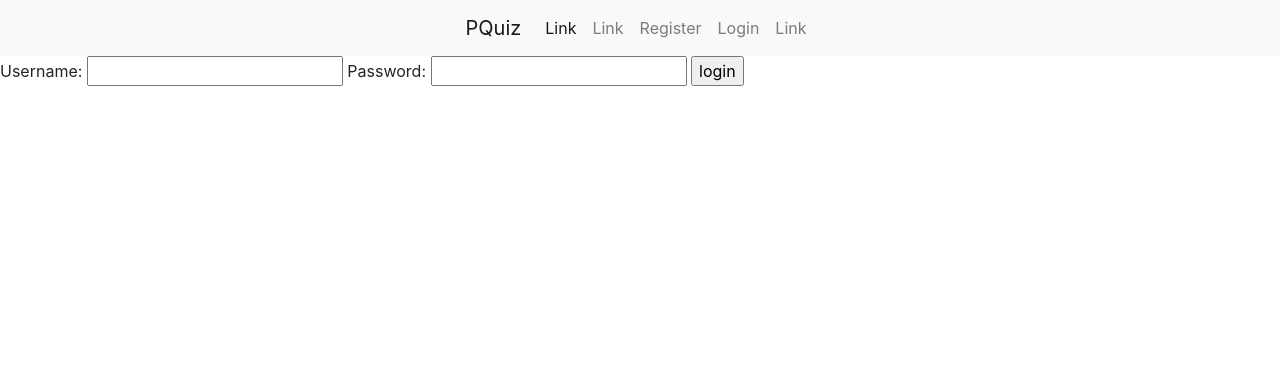
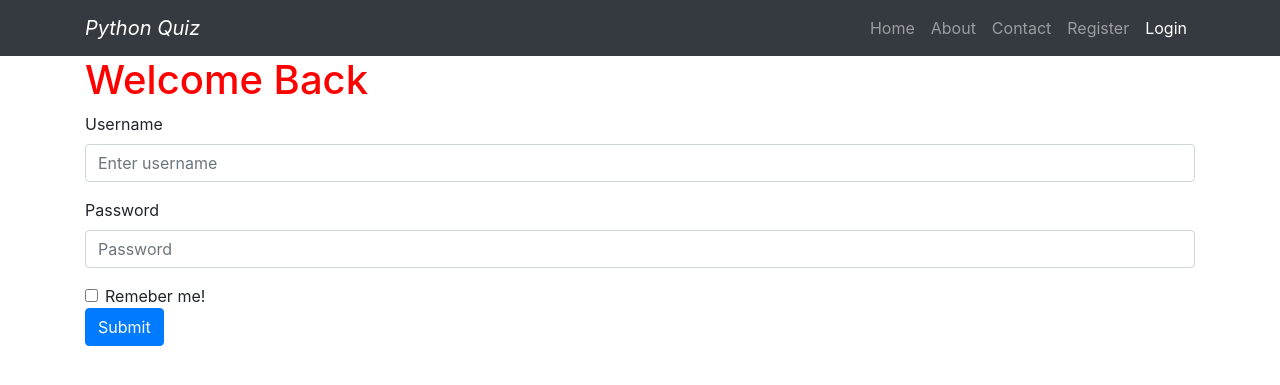
Before and after one commit to princemalav/quiz_app, a Django app: page /quiz_app/login in a window 1280 px wide. Shown: the top 385 px of the page. Run offline with Django 3.2, Linux system fonts and the light colour scheme; some libraries are stand-ins or nearby versions.

Commit message:
improved naviagtion bar

```diff
--- a/src/pytho_quiz/pytho_quiz/settings.py
+++ b/src/pytho_quiz/pytho_quiz/settings.py
@@ -122,4 +122,6 @@ USE_TZ = True
 STATIC_URL = '/static/'
 STATICFILES_DIRS = [
     STATIC_DIR,
+    '/workspace/python_quiz/src/pytho_quiz/static',
+
 ]
--- a/src/pytho_quiz/pytho_quiz/urls.py
+++ b/src/pytho_quiz/pytho_quiz/urls.py
@@ -15,10 +15,14 @@ Including another URLconf
 """
 from django.conf.urls import url
 from django.contrib import admin
-from quiz_app import urls
+from quiz_app import urls ,views
 from django.conf.urls import include
+from django.contrib.staticfiles.urls import staticfiles_urlpatterns
 
 urlpatterns = [
     url(r'^quiz_app/',include('quiz_app.urls')),
     url(r'^admin/', admin.site.urls),
+    url(r'^logout',views.user_logout,name='loggedout'),
 ]
+
+urlpatterns += staticfiles_urlpatterns()
--- a/src/pytho_quiz/quiz_app/urls.py
+++ b/src/pytho_quiz/quiz_app/urls.py
@@ -1,9 +1,11 @@
 from django.conf.urls import url
 from . import views
+from django.contrib.auth.views import LogoutView
 
 app_name = 'quiz_app'
 urlpatterns = [
     url(r'homepage',views.homepageview,name='homepage'),
     url(r'register',views.register,name='register'),
-    url(r'login',views.user_login,name='login')
+    url(r'login',views.user_login,name='login'),
+    url(r'logout',views.user_logout,name='logout')
 ]
--- a/src/pytho_quiz/quiz_app/views.py
+++ b/src/pytho_quiz/quiz_app/views.py
@@ -40,7 +40,7 @@ def user_login(request):
         if user:
             if user.is_active:
                 login(request,user)
-                return HttpResponse('loged in')
+                return HttpResponseRedirect(reverse('quiz_app:homepage'))
             else:
                 return HttpResponse('account not active')
         else:
@@ -51,3 +51,8 @@ def user_login(request):
 
 
     return render(request,'quiz_app/login.html')
+
+@login_required
+def user_logout(request):
+    logout(request)
+    return HttpResponseRedirect(reverse('quiz_app:homepage'))
--- a/src/pytho_quiz/static/css/style.css
+++ b/src/pytho_quiz/static/css/style.css
@@ -1,6 +1,6 @@
+body#LoginForm{ background-image:url("https://hdwallsource.com/img/2014/9/blur-26347-27038-hd-wallpapers.jpg");
+                background-repeat:no-repeat; background-position:center; background-size:cover; padding:10px;}
 h1{
-  color: blue;
+  color: red;
+  font-size: 100px;
 }
-#navbar-position{
-  text-align: center;
-}
--- a/src/pytho_quiz/templates/base.html
+++ b/src/pytho_quiz/templates/base.html
@@ -1,45 +1,57 @@
+{% load staticfiles %}
 <!DOCTYPE html>
-{% load staticfiles %}
+
+
+{% url 'quiz_app:homepage' as homepage_url %}
+{% url 'quiz_app:login' as login_url %}
+{% url 'quiz_app:register' as register_url %}
+
+
 <html lang="en" dir="ltr">
   <head>
     <meta charset="utf-8">
     <title>{{ title }}</title>
-    <link rel="stylesheet" href="{% static 'css/style.css' %}"/>
+    <link  href="{% static 'css/style.css' %}" rel="stylesheet">
     <link rel="stylesheet" href="https://stackpath.bootstrapcdn.com/bootstrap/4.2.1/css/bootstrap.min.css" integrity="sha384-GJzZqFGwb1QTTN6wy59ffF1BuGJpLSa9DkKMp0DgiMDm4iYMj70gZWKYbI706tWS" crossorigin="anonymous"/>
   </head>
   <body>
-    <div>
-        <nav class="navbar navbar-expand-sm navbar-light bg-light" data-toggle="affix">
-          <div class="mx-auto d-sm-flex d-block flex-sm-nowrap">
-              <a class="navbar-brand" style="font-family: "Comic Sans MS", cursive, sans-serif;" href="#">PQuiz</a>
-              <button class="navbar-toggler" type="button" data-toggle="collapse" data-target="#navbarsExample11" aria-expanded="false" aria-label="Toggle navigation">
+    <nav class="navbar navbar-expand-lg navbar-dark bg-dark static-top">
+     <div class="container">
+       <a class="navbar-brand" href="{% url 'quiz_app:homepage' %}" style="font-style: italic;">Python Quiz</a>
+       <button class="navbar-toggler" type="button" data-toggle="collapse" data-target="#navbarResponsive" aria-controls="navbarResponsive" aria-expanded="false" aria-label="Toggle navigation">
          <span class="navbar-toggler-icon"></span>
        </button>
-              <div class="collapse navbar-collapse text-center" id="navbarsExample11">
-                  <ul class="navbar-nav">
-                      <li class="nav-item active">
-                          <a class="nav-link" href="#">Link</a>
+       <div class="collapse navbar-collapse" id="navbarResponsive">
+         <ul class="navbar-nav ml-auto">
+           <li class="nav-item {% if request.path == homepage_url %} active{% endif %}">
+             <a class="nav-link" href="{% url 'quiz_app:homepage' %}">Home
+             </a>
            </li>
-                      <li class="nav-item">
-                          <a class="nav-link" href="#">Link</a>
+           <li class="nav-item {% if request.path == homepage_url %} active{% endif %}">
+             <a class="nav-link" href="{% url 'quiz_app:homepage' %}">About</a>
            </li>
-                      <li class="nav-item">
-                          <a class="nav-link" href="#">Register</a>
+           <li class="nav-item {% if request.path == homepage_url %} active{% endif %}">
+             <a class="nav-link" href="{% url 'quiz_app:homepage' %}">Contact</a>
            </li>
-                      <li class="nav-item">
-                          <a class="nav-link" href="#">Login</a>
+           {% if request.user.is_authenticated %}
+           <li class="nav-item {% if request.path == homepage_url %} active{% endif %}">
+             <a class="nav-link" href="{% url 'loggedout' %}">Logout</a>
            </li>
-                      <li class="nav-item">
-                          <a class="nav-link" href="#">Link</a>
+           {% else %}
+           <li class="nav-item {% if request.path == register_url %} active{% endif %}">
+             <a class="nav-link" href="{% url 'quiz_app:register' %}">Register</a>
            </li>
+           <li class="nav-item {% if request.path == login_url %} active{% endif %}">
+             <a class="nav-link" href="{% url 'quiz_app:login' %}">Login</a>
+           </li>
+           {% endif %}
          </ul>
        </div>
      </div>
    </nav>
 
-</div>
-
     {% block content %}
     {% endblock %}
+
   </body>
 </html>
--- a/src/pytho_quiz/templates/quiz_app/login.html
+++ b/src/pytho_quiz/templates/quiz_app/login.html
@@ -1,12 +1,25 @@
 {% extends 'base.html' %}
 {% block content %}
-<form action="{% url 'quiz_app:login' %}" method="post">
-  {% csrf_token %}
-  <label for="username">Username:</label>
-  <input type="text" name="username">
-  <label for="password">Password:</label>
-  <input type="text" name="password">
+<div class="container">
+<h1>Welcome Back</h1>
+</div>
+<div class="container">
+  <form action="{% url 'quiz_app:login' %}" method="post">
+    {% csrf_token %}
+    <div class="form-group">
+    <label for="username">Username</label>
+    <input type="text" class="form-control" name='username'placeholder="Enter username">
 
-  <input type="submit" value="login">
-</form>
+  </div>
+  <div class="form-group">
+    <label for="password">Password</label>
+    <input type="password" class="form-control" name='password' placeholder="Password">
+  </div>
+  <div class="form-check">
+    <input type="checkbox" class="form-check-input" id="exampleCheck1">
+    <label class="form-check-label" for="exampleCheck1">Remeber me!</label>
+  </div>
+  <button type="submit" class="btn btn-primary">Submit</button>
+  </form>
+</div>
 {% endblock %}
```
Also changed, not shown: src/pytho_quiz/templates/quiz_app/homepage.html (+5 -2 lines), 1 other file. Lines whose indentation alone changed are shown as unchanged.
